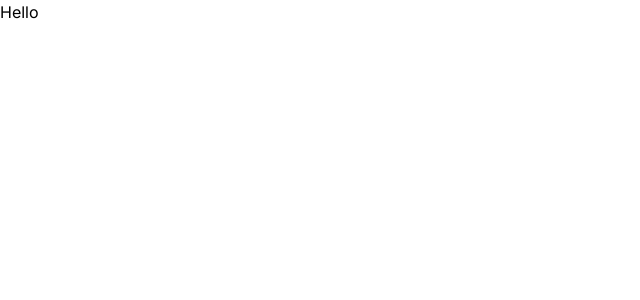
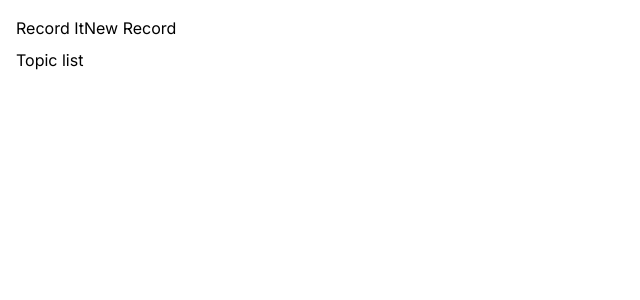
Before and after one commit to avangardewashere/crud-fourthest, a Next.js app: page / in a window 1280 px wide. Shown: the top 300 px of the page, without its empty margins (0-640 px from the left). Built offline with nearby package versions, Linux system fonts and the light colour scheme.

Commit message:
add/navbar

```diff
--- a/app/layout.tsx
+++ b/app/layout.tsx
@@ -1,6 +1,7 @@
 import type { Metadata } from 'next'
 import { Inter } from 'next/font/google'
 import './globals.css'
+import Navbar from '@/components/Navbar'
 
 const inter = Inter({ subsets: ['latin'] })
 
@@ -16,7 +17,12 @@ export default function RootLayout({
 }) {
   return (
     <html lang="en">
-      <body className={inter.className}>{children}</body>
+      <body className={inter.className}>
+        <div className='flex flex-col p-4 max-w-3xl'>
+          <Navbar />
+          <div className='mt-2'>{children}</div>
+        </div>
+      </body>
     </html>
   )
 }
--- a/app/page.tsx
+++ b/app/page.tsx
@@ -1,7 +1,7 @@
-import Image from 'next/image'
+import RecordList from "@/components/RecordList";
 
 export default function Home() {
   return (
-     <div>Hello</div>
+     <RecordList />
   )
 }
--- /dev/null
+++ b/components/Navbar.tsx
@@ -0,0 +1,13 @@
+import Link from "next/link";
+import React from "react";
+
+export default function Navbar() {
+  return (
+    <nav>
+      <Link href="/">Record It</Link>
+      <Link className="" href="/addRecord" >
+        New Record
+      </Link>
+    </nav>
+  );
+}
--- /dev/null
+++ b/components/RecordList.tsx
@@ -0,0 +1,9 @@
+import React from 'react'
+
+export default  function RecordList() {
+  return (
+    <div>
+      Topic list
+    </div>
+  )
+}
```
Also changed, not shown: components/TopicList.tsx (deleted).
